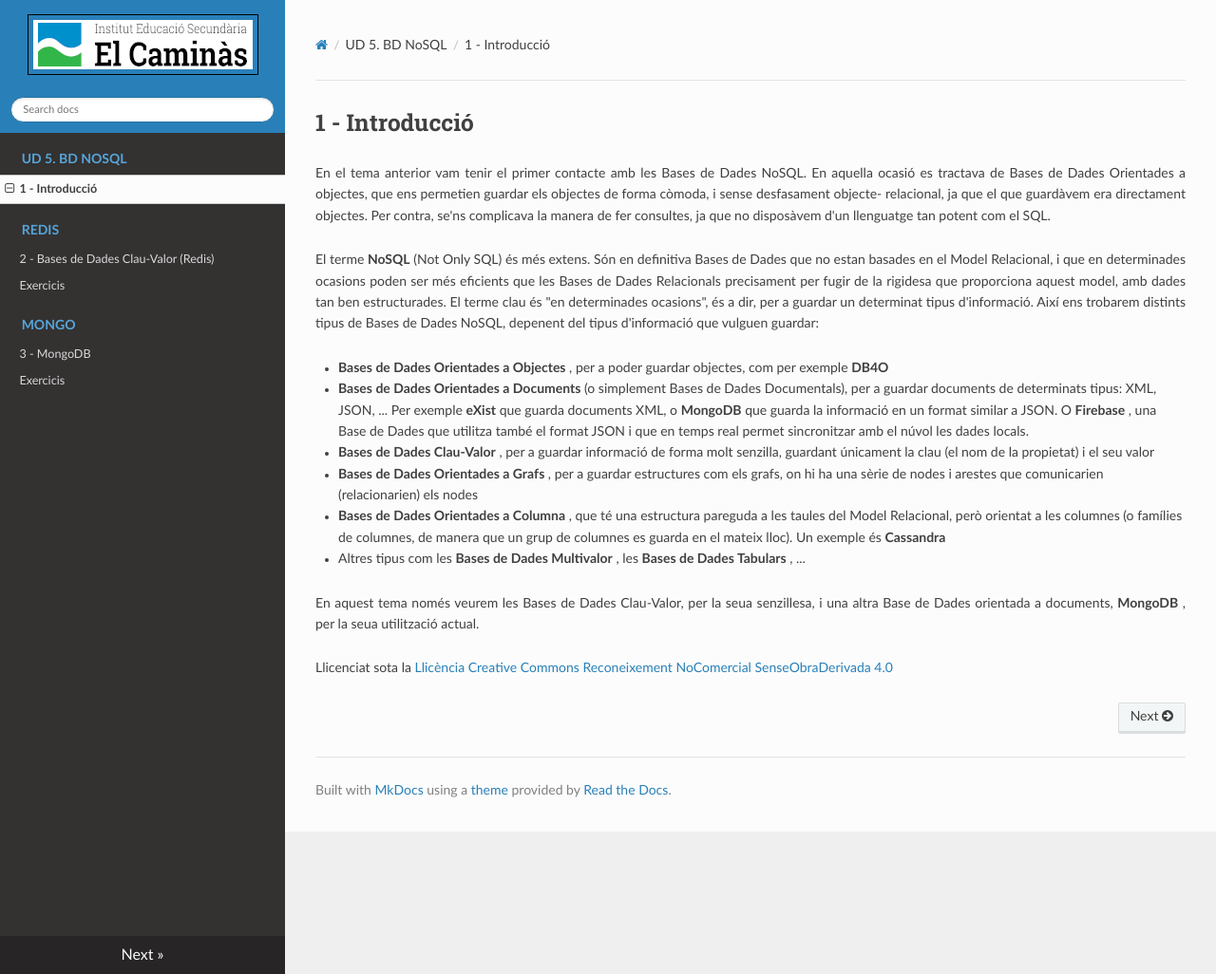
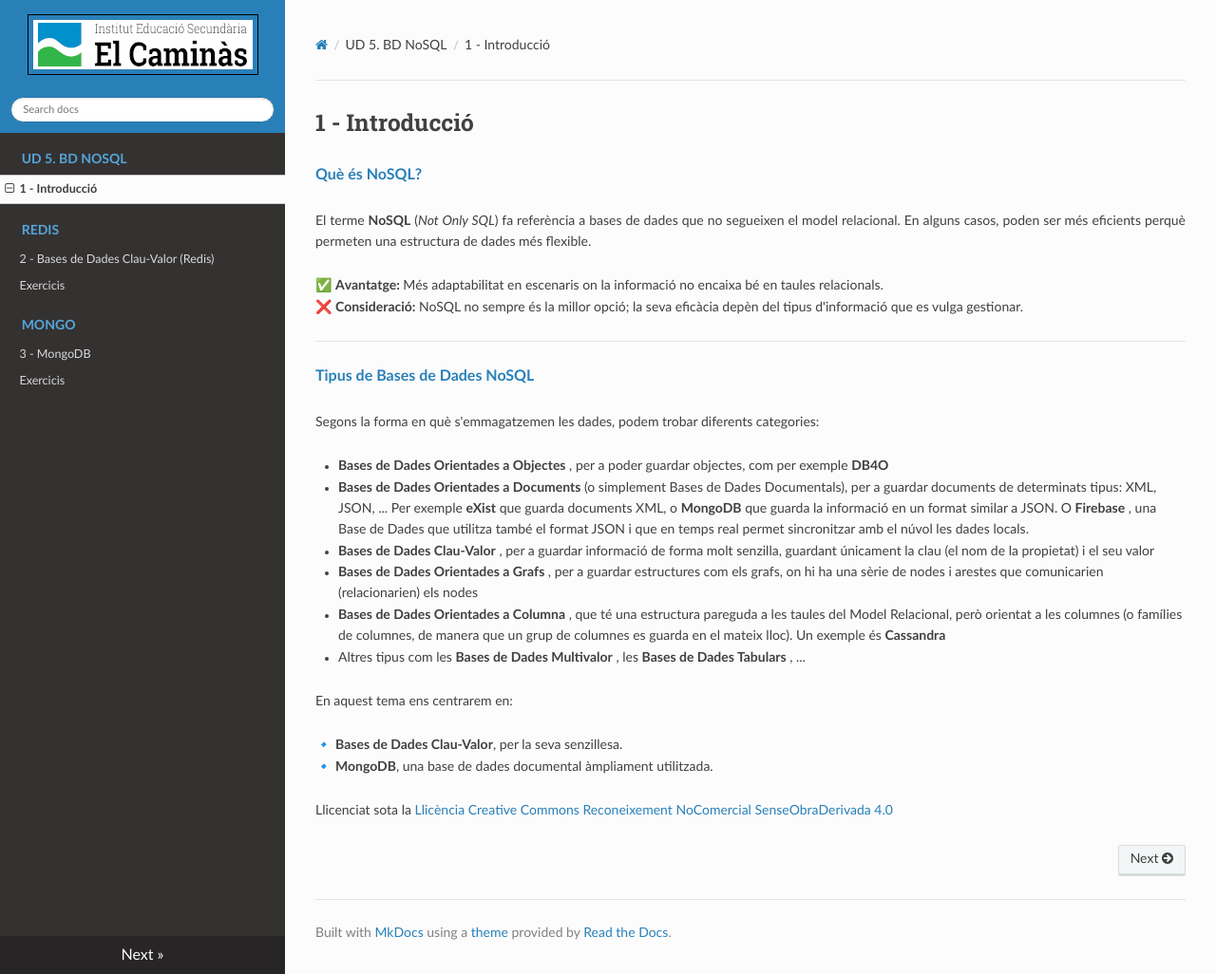
Before and after one commit to asalvadorc/BBDD_NoSQL, an MkDocs documentation site: the page built from docs/1__introducci.md, in a window 1280 px wide and 1026 px high. Shown: the whole window at 95% size. Built offline with MkDocs 1.6.1, drawn with Linux system fonts in a browser that asks for light colours; nearby versions of some CDN libraries.

```diff
--- a/docs/1__introducci.md
+++ b/docs/1__introducci.md
@@ -1,19 +1,17 @@
 # 1 - Introducció
 
-En el tema anterior vam tenir el primer contacte amb les Bases de Dades NoSQL. En
-aquella ocasió es tractava de Bases de Dades Orientades a objectes, que ens
-permetien guardar els objectes de forma còmoda, i sense desfasament objecte-
-relacional, ja que el que guardàvem era directament objectes. Per contra,
-se'ns complicava la manera de fer consultes, ja que no disposàvem d'un
-llenguatge tan potent com el SQL.
+**Què és NoSQL?**{.azul}
 
-El terme **NoSQL** (Not Only SQL) és més extens. Són en definitiva Bases de Dades
-que no estan basades en el Model Relacional, i que en determinades ocasions
-poden ser més eficients que les Bases de Dades Relacionals precisament per
-fugir de la rigidesa que proporciona aquest model, amb dades tan ben
-estructurades. El terme clau és "en determinades ocasions", és a dir, per a
-guardar un determinat tipus d'informació. Així ens trobarem distints tipus de
-Bases de Dades NoSQL, depenent del tipus d'informació que vulguen guardar:
+El terme **NoSQL** (*Not Only SQL*) fa referència a bases de dades que no segueixen el model relacional. En alguns casos, poden ser més eficients perquè permeten una estructura de dades més flexible.
+
+✅ **Avantatge:** Més adaptabilitat en escenaris on la informació no encaixa bé en taules relacionals.
+❌ **Consideració:** NoSQL no sempre és la millor opció; la seva eficàcia depèn del tipus d'informació que es vulga gestionar.
+
+---
+
+**Tipus de Bases de Dades NoSQL**{.azul}
+
+Segons la forma en què s'emmagatzemen les dades, podem trobar diferents categories:
 
   * **Bases de Dades Orientades a Objectes** , per a poder guardar objectes, com per exemple **DB4O**
   * **Bases de Dades Orientades a Documents** (o simplement Bases de Dades Documentals), per a guardar documents de determinats tipus: XML, JSON, ... Per exemple **eXist** que guarda documents XML, o **MongoDB** que guarda la informació en un format similar a JSON. O **Firebase** , una Base de Dades que utilitza també el format JSON i que en temps real permet sincronitzar amb el núvol les dades locals.
@@ -22,9 +20,11 @@ Bases de Dades NoSQL, depenent del tipus d'informació que vulguen guardar:
   * **Bases de Dades Orientades a Columna** , que té una estructura pareguda a les taules del Model Relacional, però orientat a les columnes (o famílies de columnes, de manera que un grup de columnes es guarda en el mateix lloc). Un exemple és **Cassandra**
   * Altres tipus com les **Bases de Dades Multivalor** , les **Bases de Dades Tabulars** , ...
 
-En aquest tema només veurem les Bases de Dades Clau-Valor, per la seua
-senzillesa, i una altra Base de Dades orientada a documents, **MongoDB** , per
-la seua utilització actual.
+
+En aquest tema ens centrarem en:
+
+🔹 **Bases de Dades Clau-Valor**, per la seva senzillesa.
+🔹 **MongoDB**, una base de dades documental àmpliament utilitzada.
 
 
 
--- a/docs/css/extra.css
+++ b/docs/css/extra.css
@@ -15,12 +15,12 @@ p {
     max-width: 100%; /* Ajusta este valor según tus necesidades */
     margin: 2rem;; /* Centra el contenedor en la página */
 }
-
+/*
 code, pre {
     white-space: pre-wrap;
     word-wrap: break-word;
 }
-
+*/
 .rojo {
     color: red !important;
 }
--- a/mkdocs.yml
+++ b/mkdocs.yml
@@ -33,3 +33,4 @@ nav:
 - MONGO:
   - 3 - MongoDB: 3__mongodb.md
   - Exercicis: exercicis_mongo.md
+  #- 4 Relaciones: 4_relaciones_mongo.md
```
Also changed, not shown: docs/4_relaciones_mongo.md (added, +125 -0 lines).
